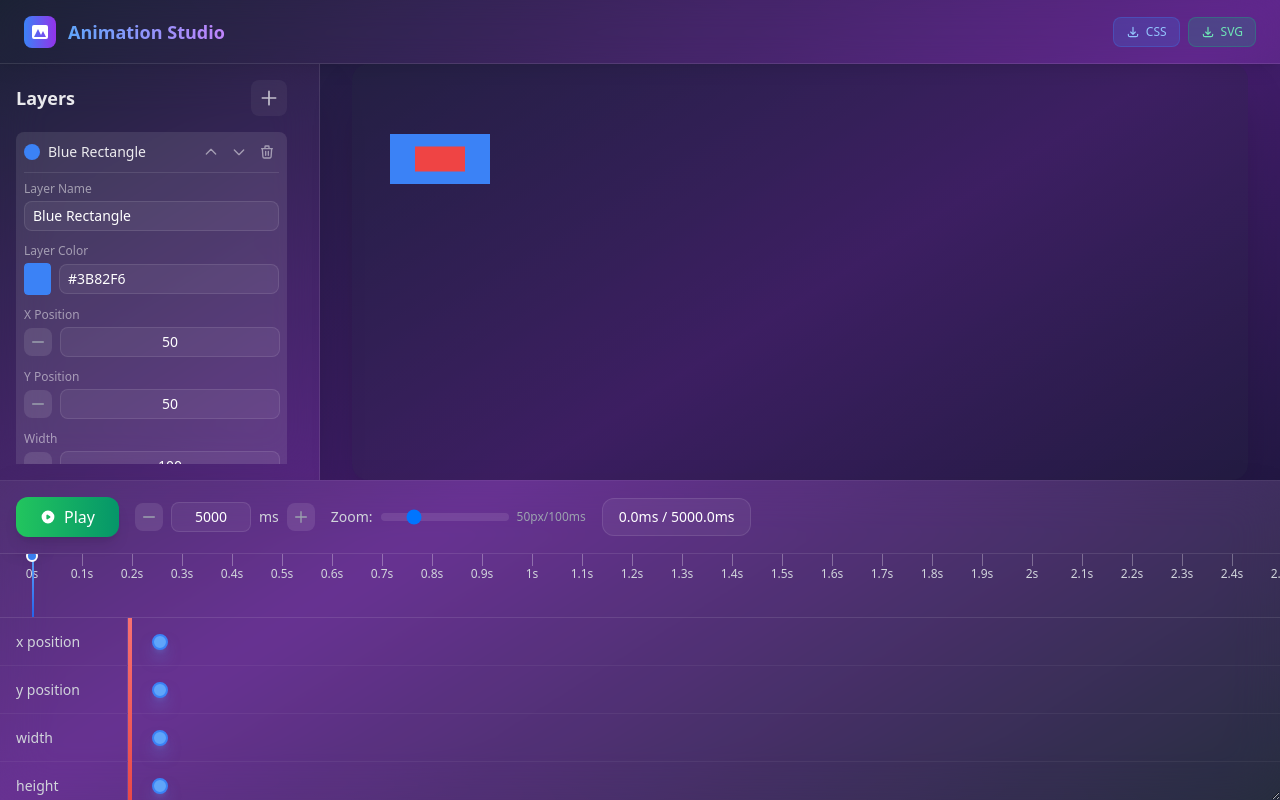
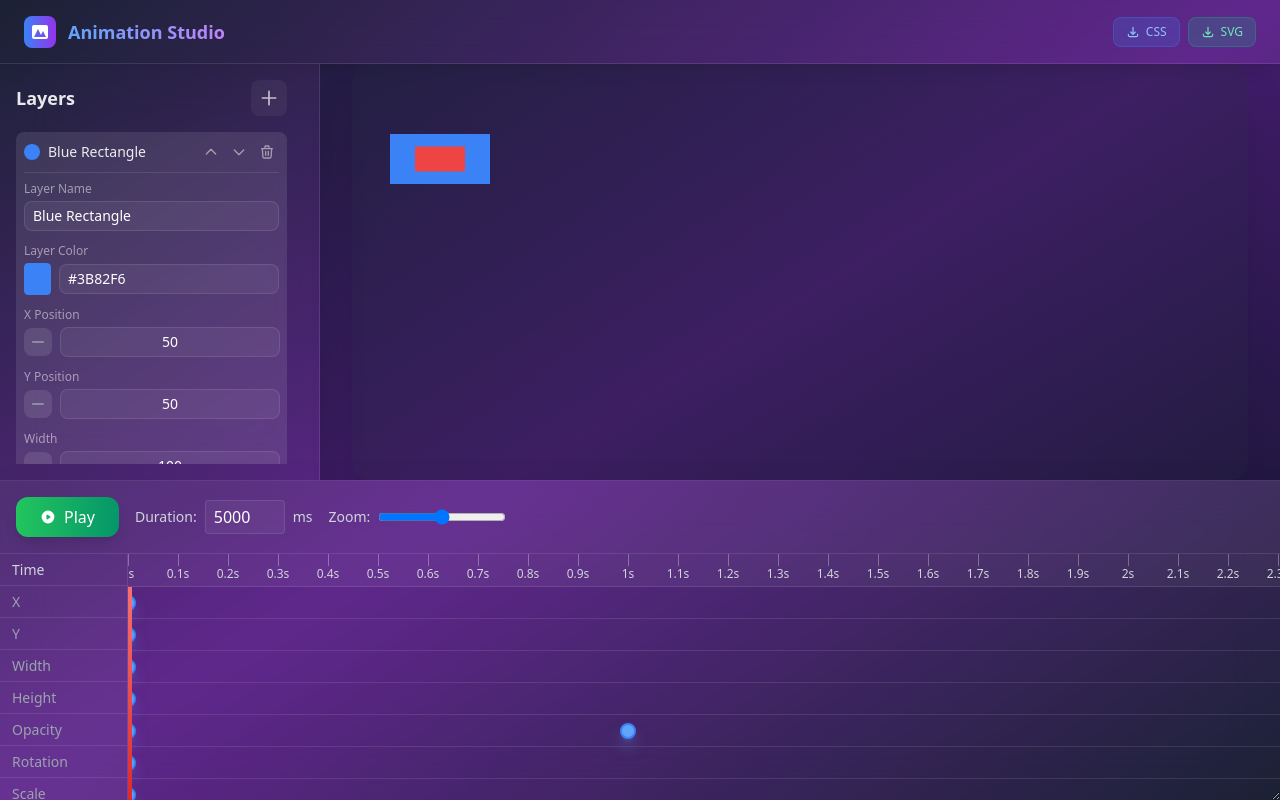
Before and after one commit to Jonroi/UI_Projects, a React (Vite) app in the folder animator_v2_dark_version/: page / in a window 1280 px wide. Built offline with nearby package versions, Linux system fonts and the light colour scheme.

Commit message:
Refactor Animator component to improve property formatting and streamline timeline handling; update keyframe rendering logic for enhanced clarity and user interaction.

```diff
--- a/animator_v2_dark_version/src/components/Animator.tsx
+++ b/animator_v2_dark_version/src/components/Animator.tsx
@@ -73,6 +73,13 @@ export interface AppState {
 /** Generates a simple unique ID. */
 const generateId = (): string =>
   `id_${Math.random().toString(36).substr(2, 9)}`;
+
+const formatPropertyName = (propertyKey: string): string => {
+  return propertyKey
+    .split(/(?=[A-Z])/)
+    .map((word) => word.charAt(0).toUpperCase() + word.slice(1))
+    .join(' ');
+};
 
 /**
  * Solves for `t` in a cubic Bezier equation `x(t) = x_target`.
@@ -1234,7 +1241,7 @@ const PropertyTrack: React.FC<{
   layerId: string;
   propertyKey: keyof Omit<Layer, 'id' | 'name' | 'color' | 'zIndex'>;
   property: AnimatedProperty;
-  timelineInfo: { duration: number; zoom: number; trackWidth: number };
+  timelineInfo: { duration: number; zoom: number };
   selectedKeyframeInfo: SelectedKeyframeInfo | null;
   onKeyframeClick: (
     layerId: string,
@@ -1252,8 +1259,7 @@ const PropertyTrack: React.FC<{
     keyframeId: string,
     newTime: number,
   ) => void;
-}> = React.memo(
-  ({
+}> = ({
   layerId,
   propertyKey,
   property,
@@ -1263,58 +1269,41 @@ const PropertyTrack: React.FC<{
   onAddKeyframe,
   onDragKeyframe,
 }) => {
-    const { duration, zoom, trackWidth } = timelineInfo;
+  const { duration, zoom } = timelineInfo;
   const msToPx = (ms: number) => (ms / 100) * zoom;
 
-    const handleTrackDoubleClick = (
-      event: React.MouseEvent<HTMLDivElement>,
-    ) => {
+  const handleTrackDoubleClick = (event: React.MouseEvent<HTMLDivElement>) => {
     const rect = event.currentTarget.getBoundingClientRect();
-      const clickX = event.clientX - rect.left - 32; // Account for 32px offset alignment
-      const timeAtClick = Math.round((clickX / zoom) * 100);
-      if (timeAtClick >= 0 && timeAtClick <= duration) {
-        onAddKeyframe(layerId, propertyKey, timeAtClick);
-      }
-    };
-
-    const formatPropertyName = (propertyKey: string): string => {
-      if (propertyKey === 'x' || propertyKey === 'y') {
-        return `${propertyKey} position`;
-      }
-      return propertyKey;
+    const x = event.clientX - rect.left;
+    const time = Math.round((x / zoom) * 100);
+    onAddKeyframe(layerId, propertyKey, time);
   };
 
   return (
-      <div className='flex items-center h-12 border-b border-white/10 hover:bg-white/5 transition-all duration-200'>
-        <div className='w-32 px-4 py-2 text-sm font-medium bg-white/5 border-r border-white/10 truncate self-stretch flex items-center text-gray-300'>
-          {formatPropertyName(propertyKey)}
-        </div>
     <div
-          className='relative flex-1 h-full bg-white/5 hover:bg-white/10 cursor-pointer transition-all duration-200'
-          style={{ width: `${trackWidth}px` }}
-          onDoubleClick={handleTrackDoubleClick}
-          title='Double-click to add keyframe'>
-          {property.keyframes.map((kf) => (
+      className='relative h-8 border-b border-white/10 cursor-pointer'
+      style={{ width: `${msToPx(duration)}px` }}
+      onDoubleClick={handleTrackDoubleClick}>
+      {property.keyframes.map((keyframe) => (
         <KeyframeMarker
-              key={kf.id}
-              keyframe={kf}
-              position={msToPx(kf.time) + 32}
+          key={keyframe.id}
+          keyframe={keyframe}
+          position={msToPx(keyframe.time)}
           isSelected={
-                selectedKeyframeInfo?.keyframeId === kf.id &&
-                selectedKeyframeInfo.propertyKey === propertyKey
-              }
-              onClick={() => onKeyframeClick(layerId, propertyKey, kf.id)}
+            selectedKeyframeInfo?.layerId === layerId &&
+            selectedKeyframeInfo?.propertyKey === propertyKey &&
+            selectedKeyframeInfo?.keyframeId === keyframe.id
+          }
+          onClick={() => onKeyframeClick(layerId, propertyKey, keyframe.id)}
           onDrag={(newTime) =>
-                onDragKeyframe(layerId, propertyKey, kf.id, newTime)
-              }
-              timelineInfo={{ duration, zoom }}
+            onDragKeyframe(layerId, propertyKey, keyframe.id, newTime)
+          }
+          timelineInfo={timelineInfo}
         />
       ))}
     </div>
-      </div>
-    );
-  },
-);
+  );
+};
 
 /** Timeline Panel: Displays animation timeline, keyframes, and playback controls. */
 const TimelinePanel: React.FC<{
@@ -1357,7 +1346,7 @@ const TimelinePanel: React.FC<{
   const timelineRef = useRef<HTMLDivElement>(null);
   const selectedLayer = layers.find((l) => l.id === selectedLayerId);
 
-  const trackWidth = useMemo(
+  const timelineWidth = useMemo(
     () => (duration / 100) * timelineZoom,
     [duration, timelineZoom],
   );
@@ -1416,122 +1405,69 @@ const TimelinePanel: React.FC<{
             </>
           )}
         </button>
-
-        <div className='flex items-center gap-2'>
-          <button
-            onClick={() => onChangeDuration(Math.max(0.1, duration - 1000))}
-            className='p-1.5 bg-white/10 hover:bg-white/20 rounded-lg transition-colors'>
-            <svg
-              className='w-4 h-4 text-gray-400 hover:text-white'
-              fill='none'
-              stroke='currentColor'
-              viewBox='0 0 24 24'>
-              <path
-                strokeLinecap='round'
-                strokeLinejoin='round'
-                strokeWidth={2}
-                d='M20 12H4'
-              />
-            </svg>
-          </button>
+        <div className='flex items-center space-x-2'>
+          <span className='text-sm text-gray-300'>Duration:</span>
           <input
             type='number'
             value={duration}
-            onChange={(e) => {
-              const value = parseFloat(e.target.value);
-              if (!isNaN(value) && value >= 0.1) {
-                onChangeDuration(value);
-              }
-            }}
-            onBlur={(e) => {
-              const value = parseFloat(e.target.value);
-              if (!isNaN(value) && value >= 0.1) {
-                onChangeDuration(Number(value.toFixed(1)));
-              }
-            }}
-            className='w-20 px-2 py-1 bg-white/5 border border-white/10 rounded-lg text-sm text-white text-center focus:outline-none focus:ring-2 focus:ring-blue-500/50 focus:border-blue-500/50 transition-all duration-200 [appearance:textfield] [&::-webkit-outer-spin-button]:appearance-none [&::-webkit-inner-spin-button]:appearance-none'
-            step='0.1'
-            min='0.1'
+            onChange={(e) => onChangeDuration(Number(e.target.value))}
+            className='w-20 px-2 py-1 bg-white/5 border border-white/10 rounded text-white'
           />
           <span className='text-sm text-gray-300'>ms</span>
-          <button
-            onClick={() => onChangeDuration(duration + 1000)}
-            className='p-1.5 bg-white/10 hover:bg-white/20 rounded-lg transition-colors'>
-            <svg
-              className='w-4 h-4 text-gray-400 hover:text-white'
-              fill='none'
-              stroke='currentColor'
-              viewBox='0 0 24 24'>
-              <path
-                strokeLinecap='round'
-                strokeLinejoin='round'
-                strokeWidth={2}
-                d='M12 4v16m8-8H4'
-              />
-            </svg>
-          </button>
-        </div>
-
+        </div>
         <div className='flex items-center space-x-2'>
-          <label htmlFor='zoom' className='text-sm font-medium text-gray-300'>
-            Zoom:
-          </label>
+          <span className='text-sm text-gray-300'>Zoom:</span>
           <input
             type='range'
-            id='zoom'
-            min='5'
-            max='200'
+            min='1'
+            max='100'
             value={timelineZoom}
-            onChange={(e) => onChangeZoom(parseInt(e.target.value))}
-            className='w-32 h-2 bg-white/10 rounded-lg appearance-none cursor-pointer slider'
-          />
-          <span className='text-xs text-gray-400 min-w-max'>
-            {timelineZoom}px/100ms
-          </span>
-        </div>
-
-        {/* Time Indicator */}
-        <div className='px-4 py-2 bg-white/5 rounded-xl border border-white/10'>
-          <div className='text-sm font-medium text-white'>
-            {currentTime.toFixed(1)}ms / {duration.toFixed(1)}ms
-          </div>
-        </div>
-      </div>
-
-      {/* Timeline Content - Horizontally Scrollable */}
-      <div className='flex-1 overflow-x-auto scrollbar-thin'>
-        <div style={{ width: `${Math.max(trackWidth + 64, 800)}px` }}>
-          {/* Timeline Header (Ruler) */}
+            onChange={(e) => onChangeZoom(Number(e.target.value))}
+            className='w-32'
+          />
+        </div>
+      </div>
+
+      {/* Timeline Content */}
+      <div className='flex-1 flex overflow-hidden'>
+        {/* Sticky Labels Section */}
+        <div className='w-32 flex-shrink-0 border-r border-white/10 bg-white/5'>
+          <div className='h-8 flex items-center px-3 text-sm font-medium text-gray-300 border-b border-white/10'>
+            Time
+          </div>
+          {selectedLayer && (
+            <>
+              {ANIMATABLE_PROPERTY_KEYS.map((propKey) => (
                 <div
-            ref={timelineRef}
-            className='relative h-16 bg-white/5 border-b border-white/10 cursor-pointer px-8 flex items-center'
+                  key={propKey}
+                  className='h-8 flex items-center px-3 text-sm text-gray-400 border-b border-white/10'>
+                  {formatPropertyName(propKey)}
+                </div>
+              ))}
+            </>
+          )}
+        </div>
+
+        {/* Scrollable Timeline Section */}
+        <div className='flex-1 overflow-auto' ref={timelineRef}>
+          {/* Time Ruler */}
+          <div className='sticky top-0 z-10 bg-white/5 border-b border-white/10'>
+            <div
+              className='relative h-8 cursor-pointer'
+              style={{ width: `${timelineWidth}px` }}
               onClick={handleTimelineScrub}>
-            {/* Current Time Position Marker */}
-            <div
-              className='absolute top-0 h-full w-0.5 bg-gradient-to-b from-blue-400 to-blue-600 z-20 shadow-lg'
-              style={{
-                left: `${(currentTime / 100) * timelineZoom + 32}px`,
-              }}>
-              {/* Playhead handle */}
-              <div className='absolute -top-1 -left-1.5 w-3 h-3 bg-blue-500 rounded-full border-2 border-white shadow-lg'></div>
-              {/* Current time label */}
-              <div className='absolute -top-8 -left-6 px-2 py-1 bg-blue-500 text-white text-xs rounded shadow-lg whitespace-nowrap'>
-                {(currentTime / 1000).toFixed(1)}s
-              </div>
-            </div>
-
-            {/* Seconds Markers */}
               {timeMarkers.map((marker) => (
                 <div
                   key={marker.time}
                   className='absolute h-full top-0'
-                style={{ left: `${marker.position + 32}px` }}>
+                  style={{ left: `${marker.position}px` }}>
                   <div className='w-px h-3 bg-white/30'></div>
                   <span className='absolute text-xs text-gray-300 top-3 transform -translate-x-1/2 font-medium'>
                     {marker.time / 1000}s
                   </span>
                 </div>
               ))}
+            </div>
           </div>
 
           {/* Property Tracks for selected layer */}
@@ -1548,7 +1484,10 @@ const TimelinePanel: React.FC<{
                     layerId={selectedLayer.id}
                     propertyKey={propKey}
                     property={property}
-                    timelineInfo={{ duration, zoom: timelineZoom, trackWidth }}
+                    timelineInfo={{
+                      duration,
+                      zoom: timelineZoom,
+                    }}
                     selectedKeyframeInfo={selectedKeyframeInfo}
                     onKeyframeClick={(layerId, propertyKey, keyframeId) =>
                       onSelectKeyframe({
@@ -1569,7 +1508,7 @@ const TimelinePanel: React.FC<{
             )}
             {/* Current Time Indicator Line for Property Tracks */}
             <div
-              className='absolute top-0 left-32 h-full w-1 bg-gradient-to-b from-red-400 to-red-600 z-20 shadow-lg pointer-events-none'
+              className='absolute top-0 left-0 h-full w-1 bg-gradient-to-b from-red-400 to-red-600 z-20 shadow-lg pointer-events-none'
               style={{
                 transform: `translateX(${timeIndicatorPosition}px)`,
               }}
```
Lines whose indentation alone changed are shown as unchanged.
